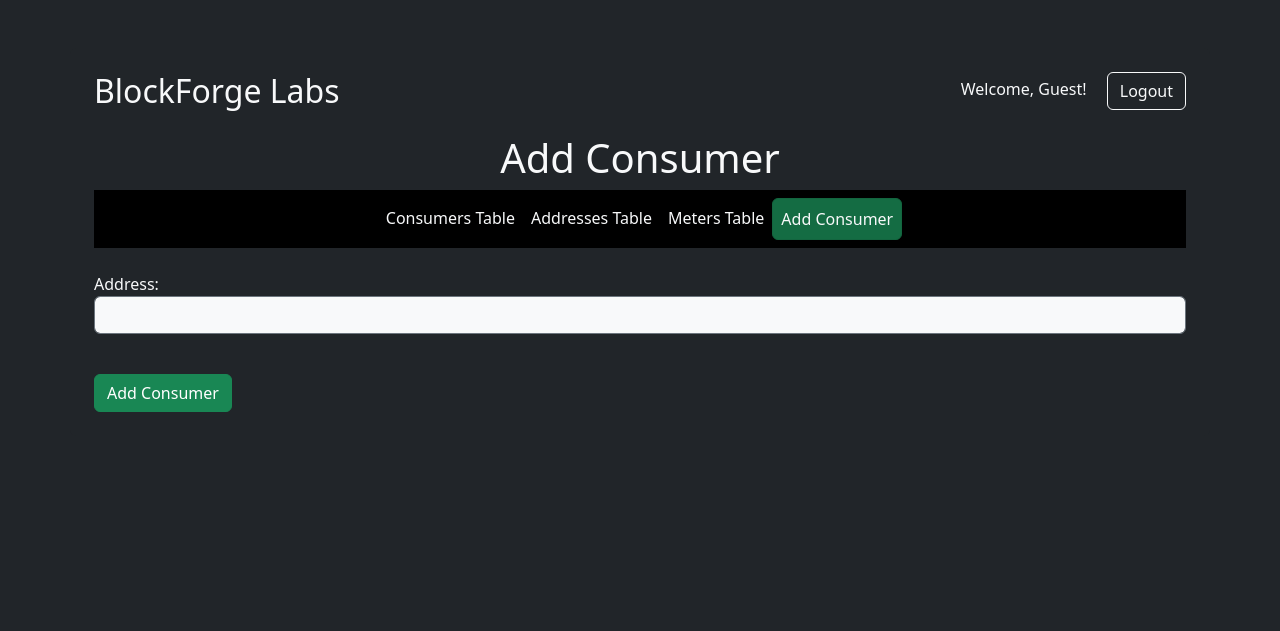
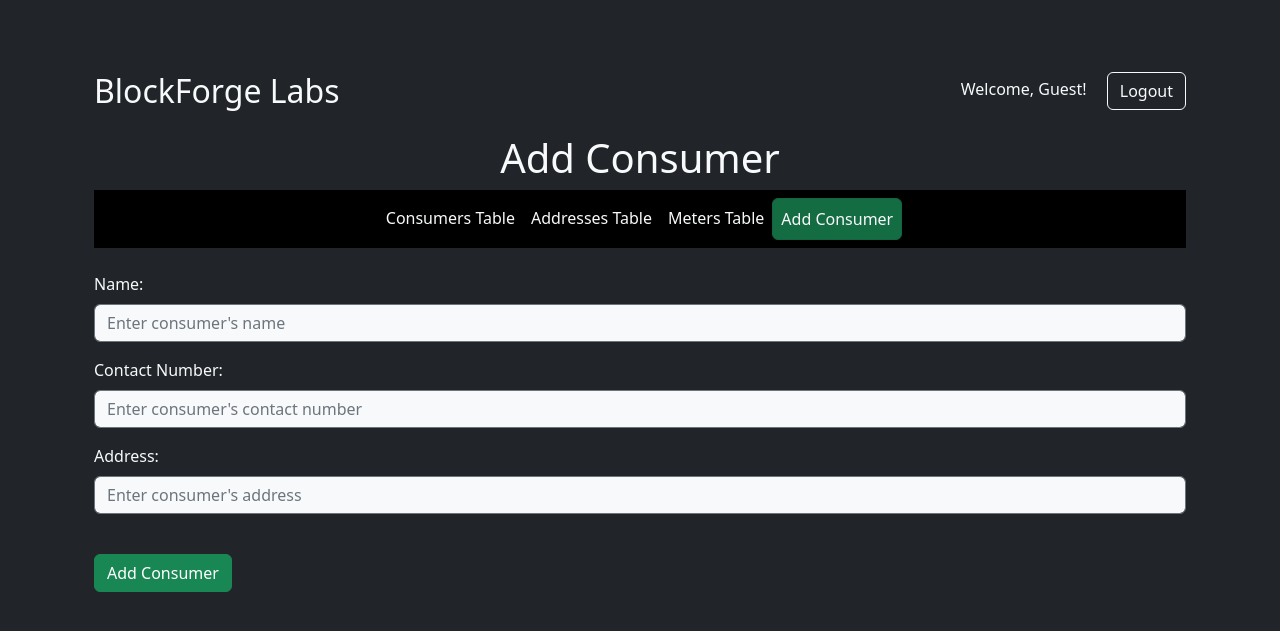
Before and after one commit to kur0gir1/Electrify, a PHP site: page /addconsumer.php in a window 1280 px wide. Shown: the top 631 px of the page. Run offline with PHP 8.4, Linux system fonts and the light colour scheme.

Commit message:
last idit

```diff
--- a/addconsumer.php
+++ b/addconsumer.php
@@ -44,10 +44,13 @@ function generateAccountNumber($length = 10) {
     // Handle form submission
     if ($_SERVER['REQUEST_METHOD'] === 'POST') {
         $accountNumber = generateAccountNumber(); // Generate a random account number
+        $name = mysqli_real_escape_string($conn, $_POST['name']);
+        $contactNumber = mysqli_real_escape_string($conn, $_POST['contact_number']);
         $address = mysqli_real_escape_string($conn, $_POST['address']);
 
         // Insert consumer data
-        $sql = "INSERT INTO consumers (account_number, address) VALUES ('$accountNumber', '$address')";
+        $sql = "INSERT INTO consumers (account_number, name, contact_number, address)
+                VALUES ('$accountNumber', '$name', '$contactNumber', '$address')";
 
         if (mysqli_query($conn, $sql)) {
             echo "<div class='alert alert-success mt-4'>Consumer added successfully!</div>";
@@ -61,9 +64,17 @@ function generateAccountNumber($length = 10) {
 
     <!-- Form to add consumer -->
     <form action="addconsumer.php" method="post" class="mt-4">
-      <div class="form-group mb-3">
-        <label for="address">Address:</label>
-        <input type="text" name="address" id="address" class="form-control bg-light border border-secondary" required>
+      <div class="mb-3">
+        <label for="name" class="form-label">Name:</label>
+        <input type="text" name="name" id="name" class="form-control bg-light border border-secondary" placeholder="Enter consumer's name" required>
+      </div>
+      <div class="mb-3">
+        <label for="contact_number" class="form-label">Contact Number:</label>
+        <input type="text" name="contact_number" id="contact_number" class="form-control bg-light border border-secondary" placeholder="Enter consumer's contact number" required>
+      </div>
+      <div class="mb-3">
+        <label for="address" class="form-label">Address:</label>
+        <input type="text" name="address" id="address" class="form-control bg-light border border-secondary" placeholder="Enter consumer's address" required>
       </div>
       <button type="submit" class="btn btn-success mt-4">Add Consumer</button>
     </form>
```
